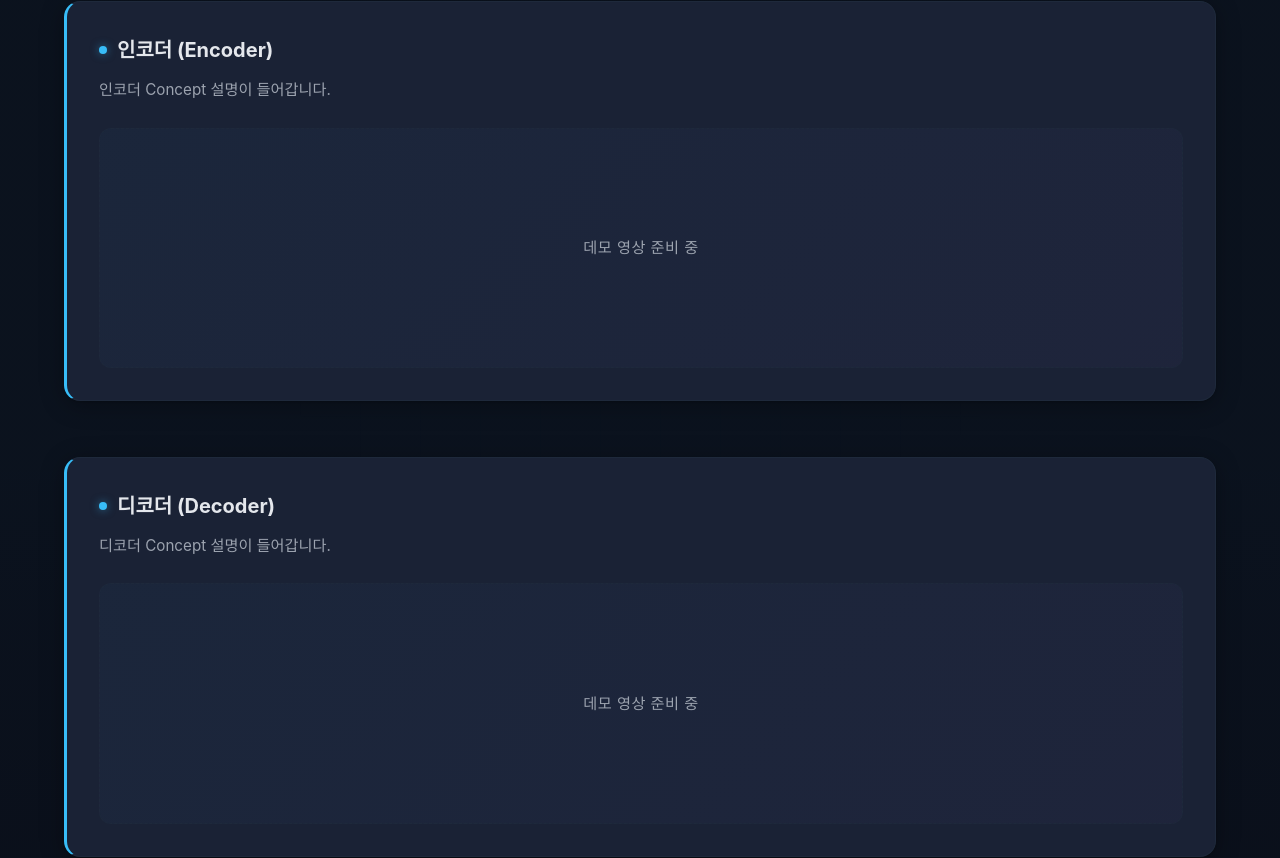
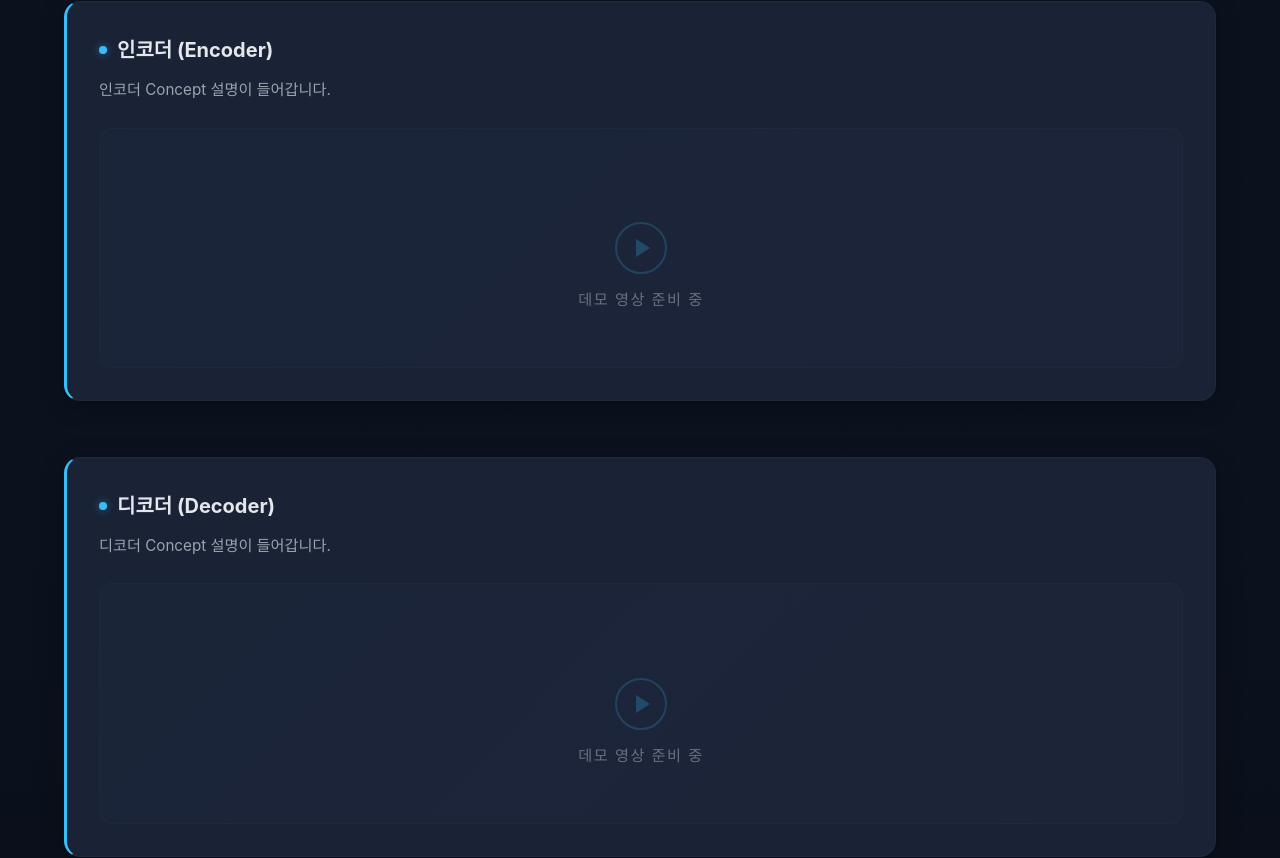
Before and after one commit to snu-adr/ead-project-page, a React (Create React App) app: page / in a window 1280 px wide. Shown: the part 3374-4232 px from the top of the page. Built offline with nearby package versions, Linux system fonts and the light colour scheme; a web font is replaced by a local one.

Commit message:
style: Redesign video placeholder with play button icon
- CSS-only play button circle + triangle icon
- Text moved below icon, uppercase styling
- Cleaner look than dashed border placeholder

Co-Authored-By: Claude Opus 4.6 (1M context) <noreply@anthropic.com>

```diff
--- a/src/styles/global.css
+++ b/src/styles/global.css
@@ -134,19 +134,47 @@ section {
   width: 100%;
   padding-top: 40%;
   position: relative;
-  background: linear-gradient(135deg, rgba(56, 189, 248, 0.03) 0%, rgba(167, 139, 250, 0.03) 100%);
-  border: 1px dashed var(--color-border);
+  background: linear-gradient(135deg, rgba(56, 189, 248, 0.02) 0%, rgba(167, 139, 250, 0.02) 100%);
+  border: 1px solid var(--color-border);
   border-radius: 12px;
+  overflow: hidden;
+}
+
+.video-placeholder::before {
+  content: '';
+  position: absolute;
+  top: 50%;
+  left: 50%;
+  transform: translate(-50%, -50%);
+  width: 48px;
+  height: 48px;
+  border: 2px solid rgba(56, 189, 248, 0.2);
+  border-radius: 50%;
+}
+
+.video-placeholder::after {
+  content: '';
+  position: absolute;
+  top: 50%;
+  left: 50%;
+  transform: translate(-50%, -50%) translateX(2px);
+  width: 0;
+  height: 0;
+  border-left: 14px solid rgba(56, 189, 248, 0.25);
+  border-top: 9px solid transparent;
+  border-bottom: 9px solid transparent;
 }
 
 .video-placeholder p {
   position: absolute;
-  top: 50%;
+  top: calc(50% + 38px);
   left: 50%;
-  transform: translate(-50%, -50%);
+  transform: translateX(-50%);
   color: var(--color-text-muted);
-  font-size: 0.85rem;
-  letter-spacing: 0.5px;
+  font-size: 0.75rem;
+  letter-spacing: 1.5px;
+  text-transform: uppercase;
+  opacity: 0.6;
 }
 
 /* ─── Card ─── */
```
